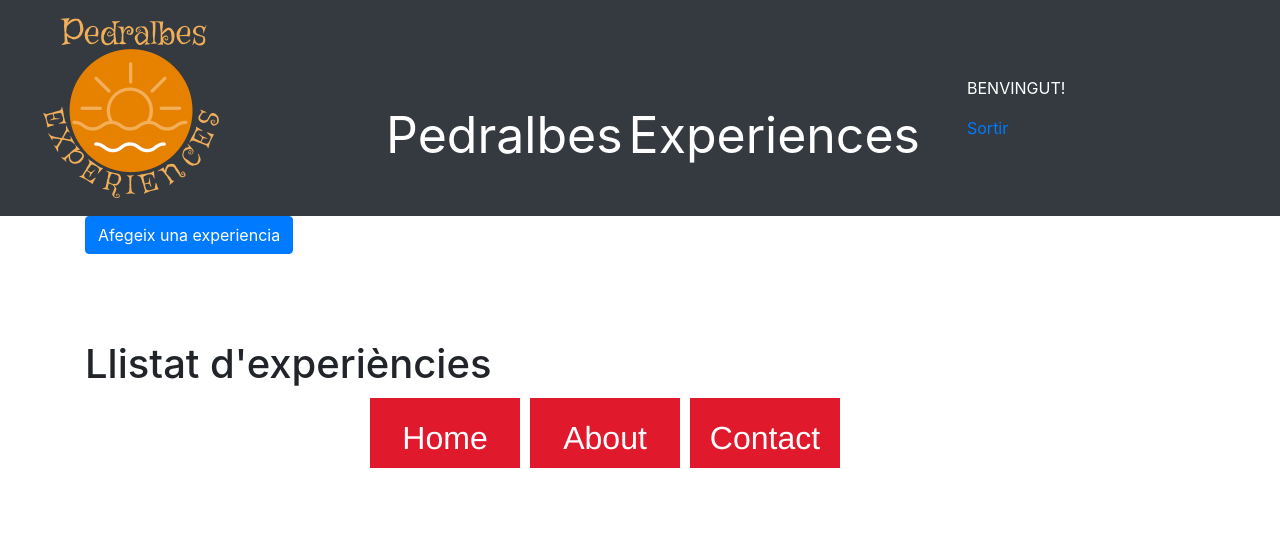
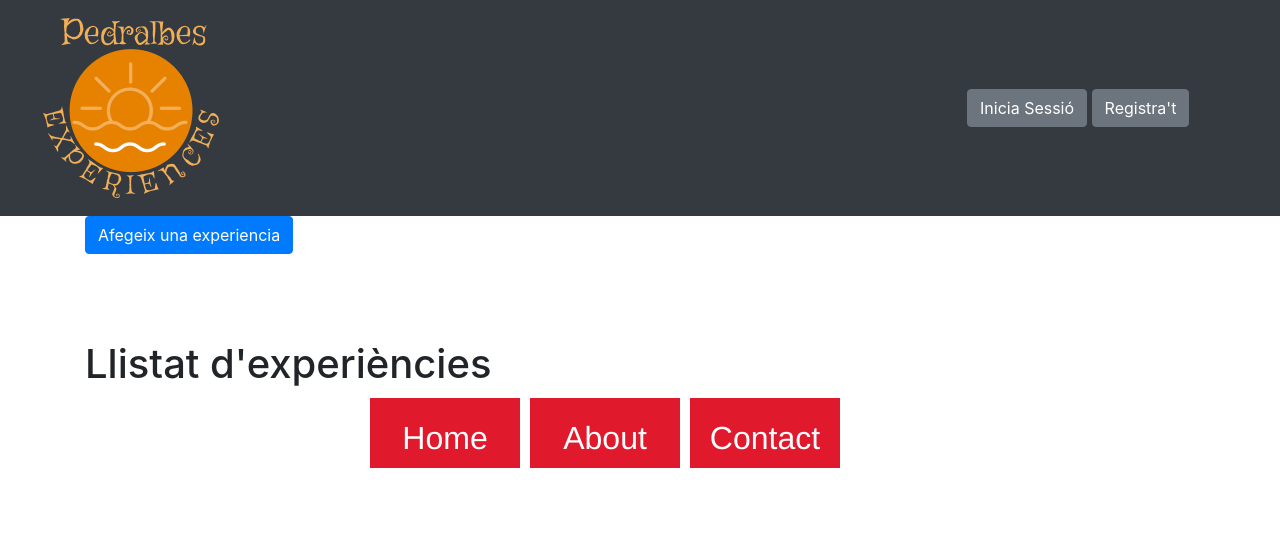
Before and after one commit to Mariogg1/Viatges, a PHP site: page / in a window 1280 px wide; the page is wider, and only the part inside the window is pictured. Shown: the top 557 px of that part. Run offline with PHP 8.4, Linux system fonts and the light colour scheme; the visitor is signed in with stand-in values (Sample User, id 1); data that the repository does not hold is empty.

Commit message:
declaracio del html i header unificats

```diff
--- a/afegirExp.php
+++ b/afegirExp.php
@@ -42,8 +42,7 @@
     </head>
     <body>
     <?php
-        $cont = file_get_contents("header.php");
-        echo $cont;
+        include_once 'declaracio.php';
     ?>
         <div class="row">
             <div class="col-md-4"></div>
--- a/css/style.css
+++ b/css/style.css
@@ -167,3 +167,7 @@ footer{
 .experiencia{
   cursor: pointer;
 }
+
+.btn-login-form{
+  width: 100%;
+}
--- /dev/null
+++ b/declaracio.php
@@ -0,0 +1,27 @@
+<!DOCTYPE html>
+  <html lang="en">
+    <head>
+      <meta charset="utf-8">
+      <title><?php if(isset($title)) echo $title; ?></title>
+      <!-- Bootstrap -->
+      <link rel="stylesheet" type="text/css" href="css/bootstrap.min.css">
+      <!-- Style -->
+      <link rel="stylesheet" type="text/css" href="css/style.css">
+      <!-- Scripts -->
+      <script src="js/mostrar.js"></script>
+      <script src="js/documents.js"></script>
+    </head>
+    <body>
+      <header>
+      <nav class="navbar navbar-expand-md navbar-dark fixed-top bg-dark">
+      <div class="col-md-2">
+          <a href="index.php"><img src="logo/logo.png" class="logo"></a>
+      </div>
+      <div class="col-md-7"></div>
+        <?php
+          if(isset($_SESSION)){
+              include_once 'header-registrat.php';
+          }else{
+              include_once 'header-no-registrat.php';
+          }
+        ?>
--- a/experiencies-registrat.php
+++ b/experiencies-registrat.php
@@ -1,36 +1,3 @@
-<!DOCTYPE html>
-  <html lang="en">
-    <head>
-      <meta charset="utf-8">
-      <meta name="viewport" content="width=device-width, initial-scale=1, shrink-to-fit=no">
-      <meta name="description" content="">
-      <meta name="author" content="Mark Otto, Jacob Thornton, and Bootstrap contributors">
-      <meta name="generator" content="Jekyll v3.8.6">
-      <meta name="viewport" content="width=device-width, initial-scale=1">
-      <title>Usuari registrat</title>
-      <link rel="canonical" href="https://getbootstrap.com/docs/4.4/examples/carousel/">
-      <link rel="stylesheet" type="text/css" href="css/bootstrap.min.css">
-      <link rel="stylesheet" type="text/css" href="css/style.css">
-      <!-- Bootstrap core CSS -->
-      <link href="/docs/4.4/dist/css/bootstrap.min.css" rel="stylesheet" integrity="sha384-Vkoo8x4CGsO3+Hhxv8T/Q5PaXtkKtu6ug5TOeNV6gBiFeWPGFN9MuhOf23Q9Ifjh" crossorigin="anonymous">
-      <!-- Favicons -->
-      <link rel="apple-touch-icon" href="/docs/4.4/assets/img/favicons/apple-touch-icon.png" sizes="180x180">
-      <link rel="icon" href="/docs/4.4/assets/img/favicons/favicon-32x32.png" sizes="32x32" type="image/png">
-      <link rel="icon" href="/docs/4.4/assets/img/favicons/favicon-16x16.png" sizes="16x16" type="image/png">
-      <link rel="manifest" href="/docs/4.4/assets/img/favicons/manifest.json">
-      <link rel="mask-icon" href="/docs/4.4/assets/img/favicons/safari-pinned-tab.svg" color="#563d7c">
-      <link rel="icon" href="/docs/4.4/assets/img/favicons/favicon.ico">
-      <meta name="msapplication-config" content="/docs/4.4/assets/img/favicons/browserconfig.xml">
-      <meta name="theme-color" content="#563d7c">
-      <!-- Custom styles for this template -->
-      <link href="carousel.css" rel="stylesheet">
-      <script src="js/mostrar.js"></script>
-    </head>
-    <body>
-      <?php
-        $cont = file_get_contents("header.php");
-        echo $cont;
-      ?>
   <main role="main">
   <!-- Marketing messaging and featurettes
   ================================================== -->
--- a/header-index.php
+++ b/header-no-registrat.php
@@ -23,13 +23,6 @@ if($_POST){
 
 ?>
 
-<header>
-    <nav class="navbar navbar-expand-md navbar-dark fixed-top bg-dark">
-    <div class="col-md-2">
-        <img src="logo/logo.png" class="logo">
-    </div>
-    <div class="col-md-7"></div>
-    <div class="col-md-3" id="login-register">
         <?php
 
             if(isset($_GET['login']) && $_GET['login']=="failed"){
@@ -37,8 +30,10 @@ if($_POST){
             }
 
         ?>
+    <div class="col-md-3" id="login-register">
         <button class="btn btn-secondary" id="login-select">Inicia Sessió</button>
         <a href="registre.php"><button class="btn btn-secondary">Registra't</button></a>
+    </div>
     </div>
     <div class="col-md-3" id="login-form">
         <form action="<?php echo $_SERVER['PHP_SELF'] ?>" method="post">
@@ -48,8 +43,13 @@ if($_POST){
         <div class="form-group">
             <input type="password" class="form-control" placeholder="Your password *" value="" name="password" />
         </div>
-        <div class="form-group">
-            <input type="submit" class="btnSubmit" value="Login" name="submit" />
+        <div class="row">
+            <div class="form-group col-md-6">
+                <input type="submit" class="btnSubmit btn-login-form" value="Login" name="submit" />
+            </div>
+            <div class="form-group col-md-6">
+                <input type="reset" class="btnSubmit btn-login-form" value="Cancel·la" id="login-cancela"/>
+            </div>
         </div>
         <div class="form-group">
             <a href="registre.php" class="ForgetPwd">No tens compte?</a>
--- a/header.php
+++ b/header-registrat.php
@@ -1,15 +1,5 @@
 <header>
     <nav class="navbar navbar-expand-md navbar-dark fixed-top bg-dark">
-        <div class="col-md-2">
-            <div class="fototitulo">
-                <img src="logo/logo.png" class="logo">
-            <div class="col-md-2">
-                <div class="losdos">
-                    <p class="p">Pedralbes</p>
-                    <p class="e">Experiences</p>
-                </div>
-            </div>
-        </div>
             <button class="navbar-toggler" type="button" data-toggle="collapse" data-target="#navbarCollapse" aria-controls="navbarCollapse" aria-expanded="false" aria-label="Toggle navigation">
                 <span class="navbar-toggler-icon"></span>
             </button>
--- a/index.php
+++ b/index.php
@@ -1,4 +1,5 @@
 <?php
+include_once 'declaracio.php';
 session_start();
 if(!isset($_SESSION['login_user'])){
     include_once 'experiencies-noregistrat.php';
--- a/js/documents.js
+++ b/js/documents.js
@@ -1,6 +1,13 @@
+// Login button
+
 window.onload = function(){
     document.getElementById("login-select").addEventListener("click", function(){
         document.getElementById("login-register").style.display="none";
         document.getElementById("login-form").style.display="block";
      })
+
+     document.getElementById("login-cancela").addEventListener("click", function(){
+        document.getElementById("login-register").style.display="block";
+        document.getElementById("login-form").style.display="none";
+     })
 }
```
Also changed, not shown: experiencies-noregistrat.php (+1 -34 lines), DB/creacioDB.sql (renamed from creacioDB.sql), DB/emplena.sql (renamed from emplena.sql). Lines whose indentation alone changed are shown as unchanged.
